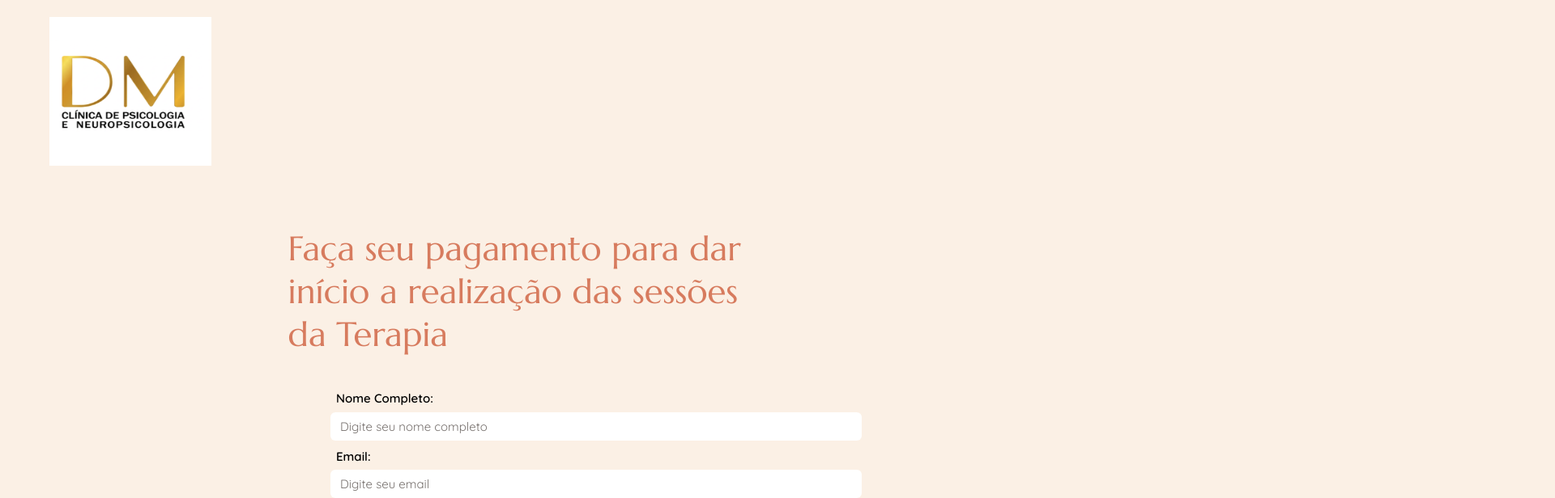
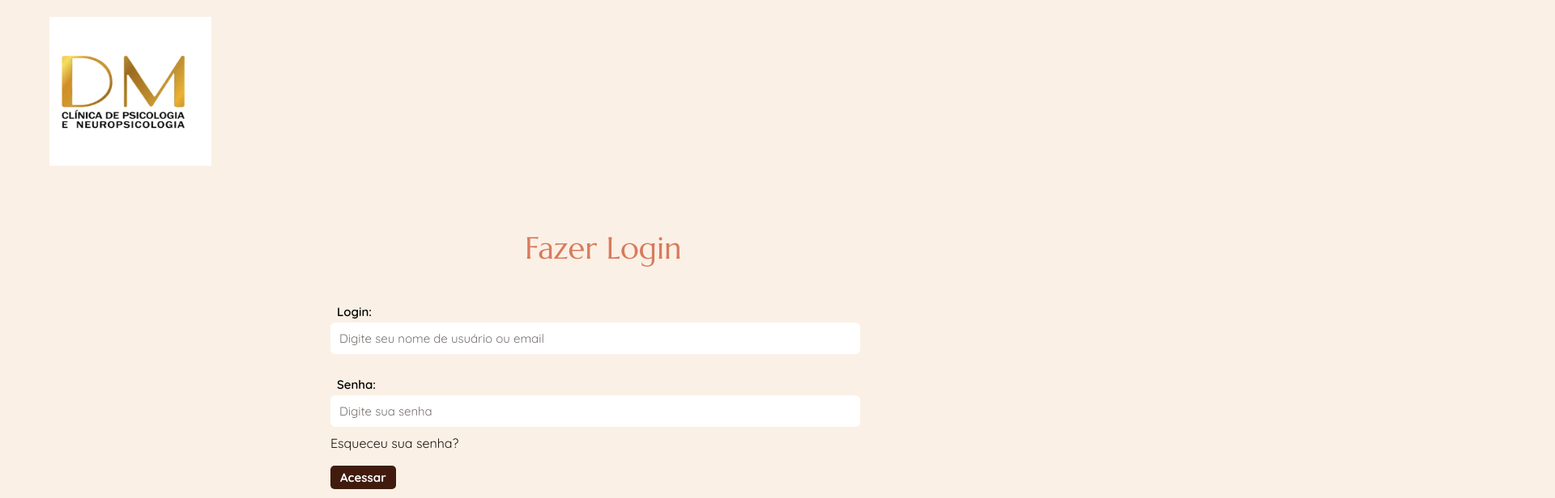
Before and after one commit to Gustavo12386/sistema_sessoesdeterapia, a React (Vite) app: page /login in a window 1280 px wide. Shown: the top 616 px of the page at 81% size, 1920 px wide, since content can reach past the window. Built offline with nearby package versions, Linux system fonts and the light colour scheme.

Commit message:
adicionando pagina de login

```diff
--- a/package.json
+++ b/package.json
@@ -11,7 +11,8 @@
   },
   "dependencies": {
     "react": "^19.3.1",
-    "react-dom": "^19.3.1"
+    "react-dom": "^19.3.1",
+    "react-router-dom": "^7.18.5"
   },
   "devDependencies": {
     "@eslint/js": "^10.0.1",
--- a/src/App.tsx
+++ b/src/App.tsx
@@ -1,5 +1,9 @@
 import './App.scss'
+import { BrowserRouter as Router, Routes, Route } from 'react-router-dom'
 import Header from './components/Header.tsx'
+import Login from './components/Login.tsx'
+import Recovery from './components/RecoveryPassword.tsx'
+import Main from './components/MainPage.tsx'
 import logo from './assets/logo Clinica DM.png'
 import FormDados from './components/FormDados.tsx'
 import FormPagamento from './components/FormPagamento.tsx'
@@ -11,9 +15,16 @@ function App() {
     <div className='divlogo'>
        <img src={logo} className='logo' alt='logo'/>
     </div>
-    <Header/>
-    <FormDados/>
-    <FormPagamento/>
+    <Router>
+     <Routes>
+       <Route path='/' element={<><Header/> <FormDados/></>}/>
+       <Route path='/formpayment' element={<FormPagamento/>}/>
+       <Route path='/login' element={<Login/>}/>
+       <Route path='/recoverypassword' element={<Recovery/>}/>
+       <Route path='/mainpage' element={<Main/>} />
+     </Routes>
+    </Router>
+
     </>
   )
 }
--- /dev/null
+++ b/src/components/Login.module.scss
@@ -0,0 +1,114 @@
+$color-title: #d77b5e;
+$color-field: #ffffff;
+$color-text: #171412;
+$button-color: #401b0e;
+$color-button-secondary: #b96649;
+$main-font: 'Marcellus', serif;
+$font-secondary: 'Quicksand', sans-serif;
+
+.login{
+  align-items: center;
+  justify-content: center;
+  transform: translateX(80vh);
+
+    h1 {
+      color: $color-title;
+      font-family: $main-font;
+      font-size: clamp(27px, 5vw, 38px);
+      font-weight: 400;
+      line-height: 1.4;
+    }
+  }
+
+.logintheader{
+  transform: translateX(70vh);
+}
+
+.loginform{
+  transform: translateX(-30vh);
+}
+
+.field {
+  display: flex;
+  flex-direction: column;
+  gap: 4px;
+  margin-bottom: 10px;
+  font-family: $font-secondary;
+
+  label {
+    padding-left: 8px;
+    font-size: 15px;
+    font-weight: 600;
+  }
+
+  input,
+  select {
+    width: 50%;
+    min-width: 0;
+    height: 27px;
+    padding: 5px 10px;
+    border: 1px solid transparent;
+    border-radius: 6px;
+    background-color: $color-field;
+    color: $color-text;
+    font-family: $font-secondary;
+    font-size: 15px;
+
+    &::placeholder {
+      color: #77716e;
+      opacity: 1;
+    }
+
+    &:focus {
+      border-color: $color-title;
+      outline: none;
+      box-shadow: 0 0 0 2px rgba($color-title, 0.12);
+    }
+  }
+
+  select {
+    cursor: pointer;
+    width: 51.4%;
+    height: 37px;
+  }
+}
+
+.btn-login {
+  background-color: $button-color;
+  min-height: 19px;
+  padding: 5px 12px;
+  border: none;
+  border-radius: 5px;
+  color: #fff;
+  font-family: $font-secondary;
+  font-size: 15px;
+  font-weight: 700;
+  cursor: pointer;
+  transition:
+  background-color 0.2s ease,
+  transform 0.2s ease;
+
+   &:focus-visible {
+    outline: 2px solid $color-title;
+    outline-offset: 3px;
+  }
+
+  &:active {
+    transform: scale(0.98);
+  }
+
+  &:hover {
+    background-color: lighten($button-color, 10%);
+  }
+}
+
+
+.linkProfile{
+    color: $color-text;
+    text-decoration: none;
+    font-family: $font-secondary;
+}
+
+.linkProfile:hover{
+    text-decoration: underline;
+}
--- /dev/null
+++ b/src/components/Login.tsx
@@ -0,0 +1,50 @@
+import styles from './Login.module.scss';
+import { Link } from 'react-router-dom';
+
+function Login(){
+  return(
+    <section className={styles.login}>
+
+     <header className={styles.loginheader}>
+       <h1>Fazer Login</h1>
+     </header>
+
+     <form className={styles.loginform} action="#" method="POST">
+       <div className={styles.field}>
+        <label>Login:</label>
+        <input
+          type="text"
+          id="login"
+          name="login"
+          placeholder="Digite seu nome de usuário ou email"
+        />
+      </div>
+      <br></br>
+      <div className={styles.field}>
+        <label>Senha:</label>
+        <input
+          type="password"
+          id="senha"
+          name="senha"
+          placeholder="Digite sua senha"
+        />
+      </div>
+
+      <Link className={styles.linkProfile} to={`/recoverypassword`}>
+        Esqueceu sua senha?
+      </Link>
+
+      <br></br><br></br>
+      <div className={styles.divlogin}>
+        <button type="submit" className={styles['btn-login']}>
+          Acessar
+        </button>
+      </div>
+     </form>
+
+
+    </section>
+  )
+}
+
+export default Login
--- /dev/null
+++ b/src/components/MainPage.tsx
@@ -0,0 +1,7 @@
+function MainPage(){
+  return(
+    <h1>Login</h1>
+  )
+}
+
+export default MainPage
--- /dev/null
+++ b/src/components/RecoveryPassword.tsx
@@ -0,0 +1,7 @@
+function RecoveryPassword(){
+  return(
+    <h1>Login</h1>
+  )
+}
+
+export default RecoveryPassword
```
Also changed, not shown: 1 other file (tests, documents, lock files or other folders).
